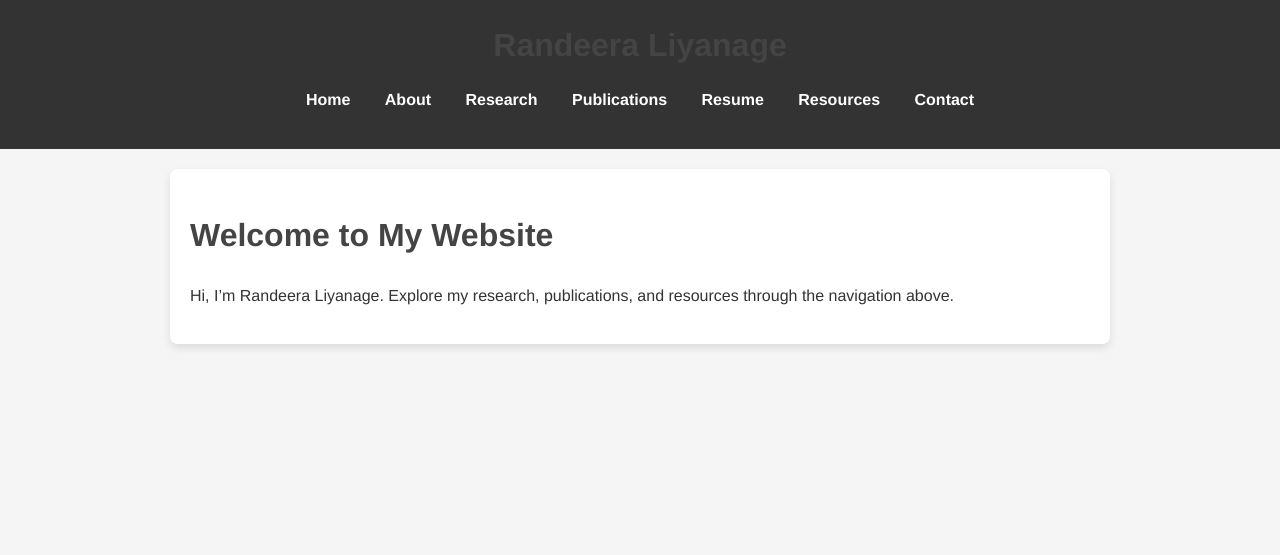
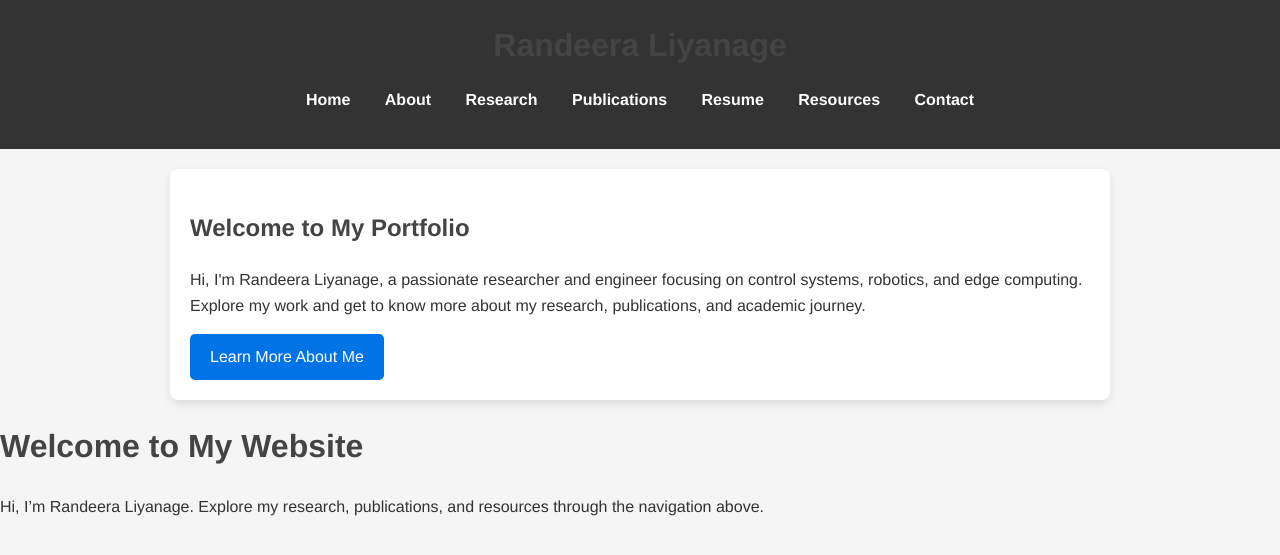
Before and after one commit to randeeraliyanage/randeeraliyanage.github.io, a Jekyll site: the page built from index.md, in a window 1280 px wide. Shown: the top 555 px of the page. Built offline with Jekyll 4.4.1, drawn with Linux system fonts in a browser that asks for light colours.

Commit message:
Update default.html

```diff
--- a/_layouts/default.html
+++ b/_layouts/default.html
@@ -65,6 +65,10 @@
         </nav>
     </header>
     <main>
+        <h2>Welcome to My Portfolio</h2>
+        <p>Hi, I'm Randeera Liyanage, a passionate researcher and engineer focusing on control systems, robotics, and edge computing. Explore my work and get to know more about my research, publications, and academic journey.</p>
+        <a href="about.html" class="button">Learn More About Me</a>
+    </main>
         {{ content }}
     </main>
 </body>
```
